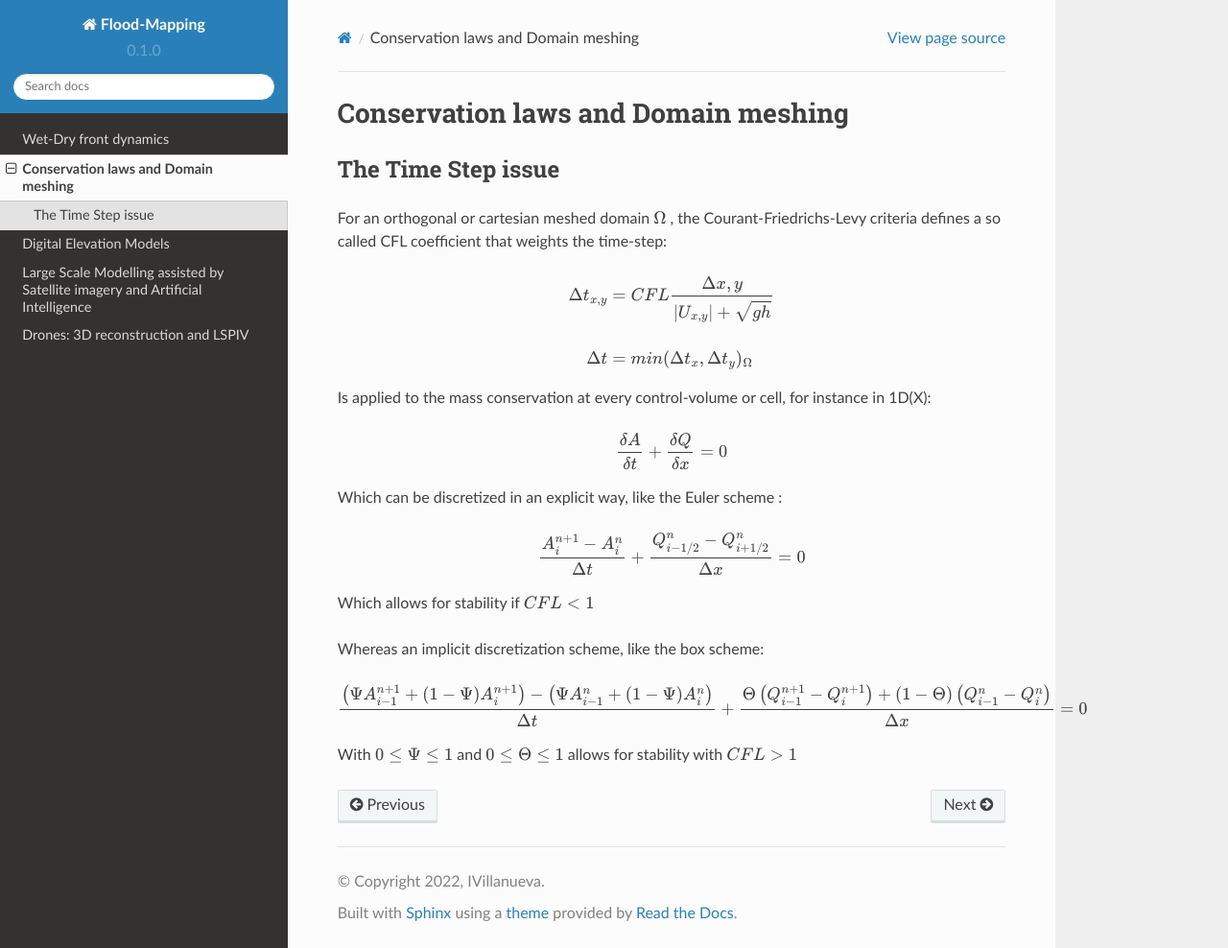
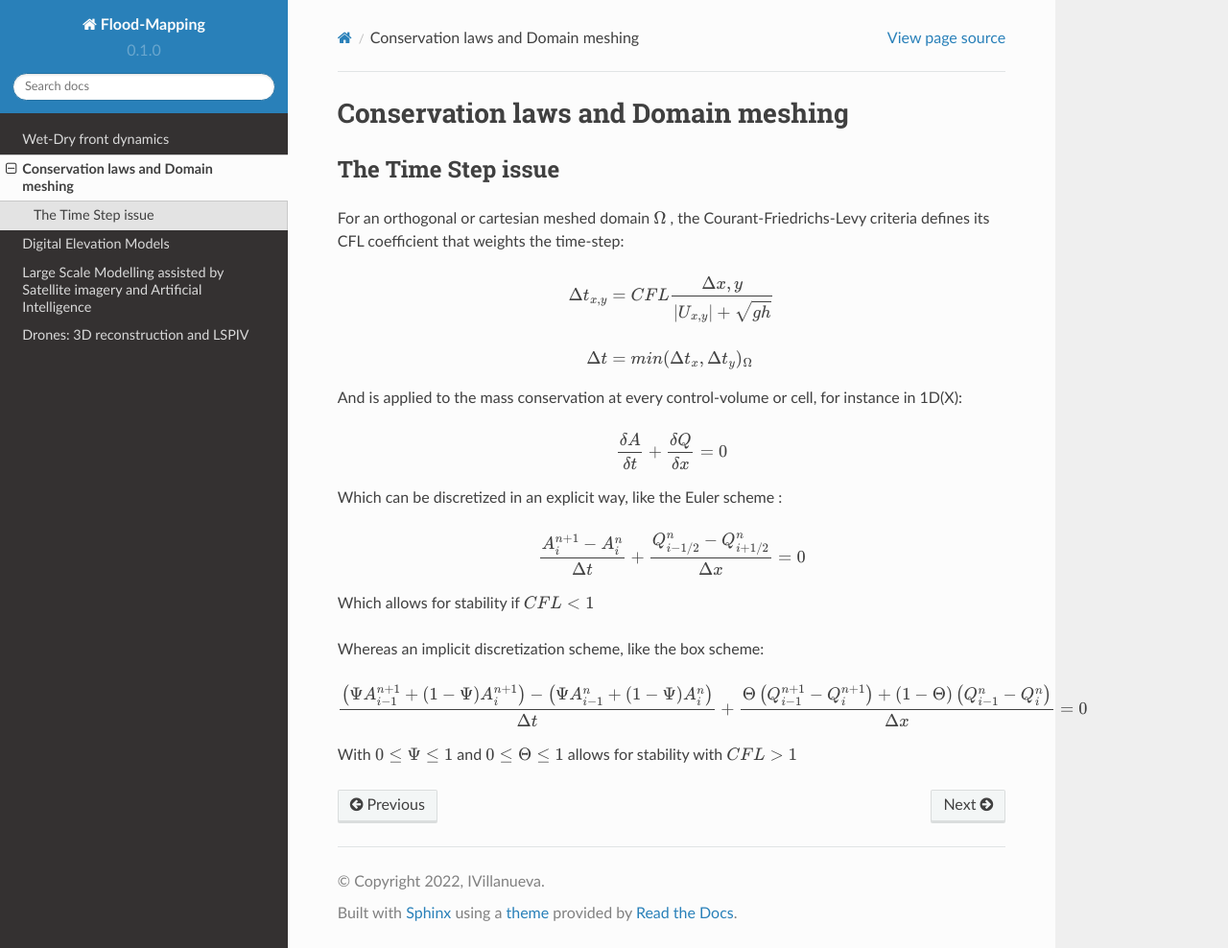
Before and after one commit to ivillamadrid/FloodMapping, a Sphinx documentation site: the page built from docs/source/claws.rst, in a window 1280 px wide and 988 px high. Shown: the whole window at 96% size. Built offline with Sphinx 7.4.7 and the Read the Docs theme 2.0.0, drawn with Linux system fonts in a browser that asks for light colours.

Commit message:
Update claws.rst

```diff
--- a/docs/source/claws.rst
+++ b/docs/source/claws.rst
@@ -4,7 +4,7 @@ Conservation laws and Domain meshing
 
 The Time Step issue
 -------------------
-For an orthogonal or cartesian meshed domain  :math:`\Omega` , the Courant-Friedrichs-Levy criteria defines a so called CFL coefficient that weights the time-step:
+For an orthogonal or cartesian meshed domain  :math:`\Omega` , the Courant-Friedrichs-Levy criteria defines its CFL coefficient that weights the time-step:
 
 .. math::
 
@@ -13,7 +13,7 @@ For an orthogonal or cartesian meshed domain  :math:`\Omega` , the Courant-Fried
  \\
   \Delta t &= min(\Delta t_x, \Delta t_y)_{\Omega}
 
-Is applied to the mass conservation at every control-volume or cell, for instance in 1D(X):
+And is applied to the mass conservation at every control-volume or cell, for instance in 1D(X):
 
 .. math::
 
```
